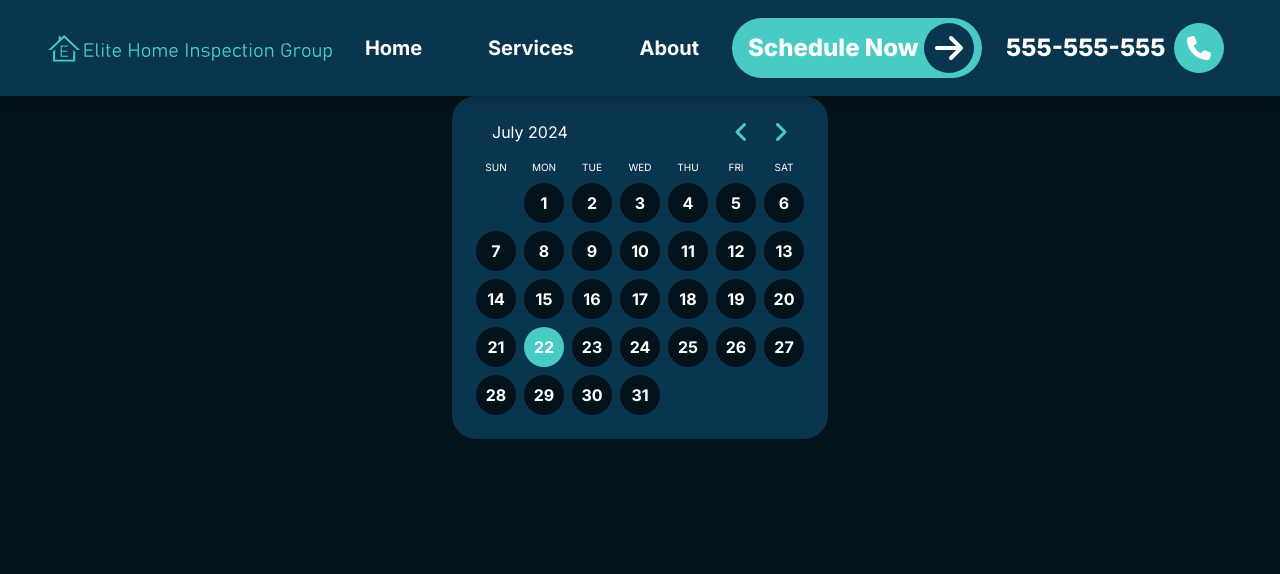
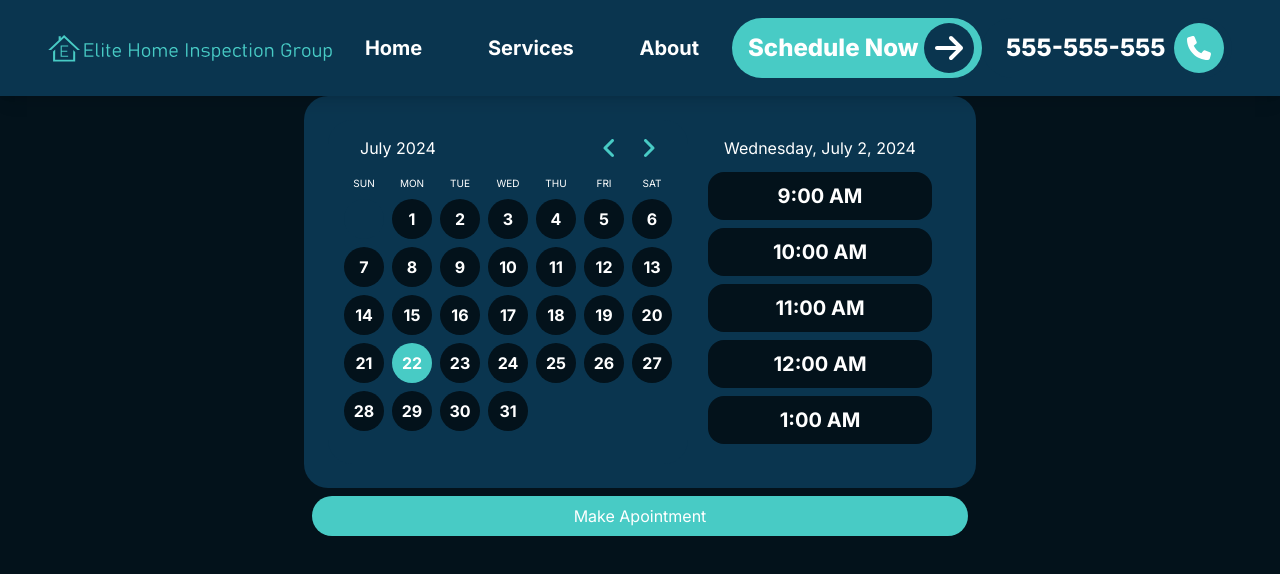
Before and after one commit to brighamdent/elite-inspections, a Next.js app: page /schedule in a window 1280 px wide. Shown: the top 574 px of the page. Built offline with nearby package versions, Linux system fonts and the light colour scheme.

Commit message:
add appointments

```diff
--- a/package.json
+++ b/package.json
@@ -15,13 +15,14 @@
     "@fortawesome/free-solid-svg-icons": "^6.6.0",
     "@fortawesome/react-fontawesome": "^0.2.2",
     "date-fns": "^3.6.0",
+    "mysql2": "^3.11.0",
     "next": "14.2.5",
     "react": "^18",
     "react-dom": "^18"
   },
   "devDependencies": {
-    "@types/node": "^20",
-    "@types/react": "^18",
+    "@types/node": "^20.14.14",
+    "@types/react": "^18.3.3",
     "@types/react-dom": "^18",
     "eslint": "^8",
     "eslint-config-next": "14.2.5",
--- /dev/null
+++ b/src/app/api/appointments.ts
@@ -0,0 +1,38 @@
+import type { NextApiRequest, NextApiResponse } from "next";
+import pool from "../../lib/db";
+
+type Data = {
+  message: string;
+};
+
+export default async function handler(
+  req: NextApiRequest,
+  res: NextApiResponse<Data>,
+) {
+  if (req.method === "POST") {
+    const { formattedDate } = req.body;
+
+    try {
+      // Get a connection from the pool
+      const connection = await pool.getConnection();
+      try {
+        // Insert the appointment into the database
+        await connection.execute("INSERT INTO appointments (date) VALUES (?)", [
+          formattedDate,
+        ]);
+
+        res
+          .status(200)
+          .json({ message: "Appointment scheduled successfully!" });
+      } finally {
+        // Release the connection back to the pool
+        connection.release();
+      }
+    } catch (error) {
+      res.status(500).json({ message: "Failed to schedule appointment." });
+    }
+  } else {
+    res.setHeader("Allow", ["POST"]);
+    res.status(405).end(`Method ${req.method} Not Allowed`);
+  }
+}
--- /dev/null
+++ b/src/app/api/appointments/route.ts
@@ -0,0 +1,36 @@
+// src/app/api/appointments/route.ts
+
+import { NextRequest, NextResponse } from "next/server";
+import pool from "../../../lib/db";
+
+export async function POST(req: NextRequest) {
+  try {
+    const { formattedDate } = await req.json();
+    const connection = await pool.getConnection();
+
+    try {
+      await connection.execute(
+        "INSERT INTO appointments (appointment_time) VALUES (?)",
+        [formattedDate],
+      );
+      connection.release();
+      return NextResponse.json(
+        { message: "Appointment scheduled successfully!" },
+        { status: 200 },
+      );
+    } catch (error) {
+      connection.release();
+      console.error("Database Error:", error);
+      return NextResponse.json(
+        { message: "Failed to schedule appointment." },
+        { status: 500 },
+      );
+    }
+  } catch (error) {
+    console.error("Request Error:", error);
+    return NextResponse.json(
+      { message: "Failed to process request." },
+      { status: 500 },
+    );
+  }
+}
--- /dev/null
+++ b/src/app/api/checkEnv.js
@@ -0,0 +1,6 @@
+// pages/api/checkEnv.js
+
+export default function handler(req, res) {
+  const { DB_HOST, DB_USER, DB_PASSWORD, DB_NAME } = process.env;
+  res.status(200).json({ DB_HOST, DB_USER, DB_PASSWORD, DB_NAME });
+}
--- a/src/components/dateTimeSelector/Calendar.tsx
+++ b/src/components/dateTimeSelector/Calendar.tsx
@@ -1,7 +1,6 @@
-"use client";
 import { faAngleLeft, faAngleRight } from "@fortawesome/free-solid-svg-icons";
 import { FontAwesomeIcon } from "@fortawesome/react-fontawesome";
-import React, { useState } from "react";
+import React, { useEffect, useState } from "react";
 import {
   startOfMonth,
   endOfMonth,
@@ -12,13 +11,13 @@ import {
   format,
 } from "date-fns";
 
-export default function Calendar() {
+export default function Calendar({ setDate }) {
   const [currentDate, setCurrentDate] = useState(new Date());
   const firstDay = getDay(startOfMonth(currentDate));
   const lastDay = getDate(endOfMonth(currentDate));
   const monthFormatted = format(currentDate, "MMMM");
   const currentYear = currentDate.getFullYear();
-  const currentMonthNumber = currentDate.getMonth() + 1; // Note: This returns 0-based month index (0 for January, 1 for February, etc.)
+  const currentMonthNumber = currentDate.getMonth() + 1;
   const currentDay = currentDate.getDate();
   const [selectedDate, setSelectedDate] = useState({
     month: currentMonthNumber,
@@ -47,8 +46,20 @@ export default function Calendar() {
       year: currentYear,
     });
   };
+
+  useEffect(() => {
+    setSelectedDate({
+      month: currentMonthNumber,
+      day: selectedDate.day,
+      year: currentYear,
+    });
+  }, [currentMonthNumber]);
+  useEffect(() => {
+    setDate(selectedDate);
+  }, [selectedDate]);
+
   return (
-    <div className="bg-royalblue rounded-3xl p-6  flex flex-col items-center">
+    <div className="bg-royalblue rounded-3xl p-4  flex flex-col items-center">
       <div className="flex justify-between items-center w-full mb-4 pl-4 pr-4">
         <p className="text-md">
           {monthFormatted} {currentYear}
--- a/src/components/dateTimeSelector/DateTimeSelector.tsx
+++ b/src/components/dateTimeSelector/DateTimeSelector.tsx
@@ -1,10 +1,57 @@
-import React from "react";
+"use client";
+import React, { useEffect, useState } from "react";
 import Calendar from "./Calendar";
+import TimeSelector from "./TimeSelector";
 
 export default function DateTimeSelector() {
+  const [date, setDate] = useState({
+    month: null,
+    day: null,
+    year: null,
+  });
+  const [selectedTime, setSelectedTime] = useState();
+  const [message, setMessage] = useState("");
+  const formattedDate = `${date.year}-${date.month}-${date.day} ${selectedTime}`;
+
+  const handleClick = async (e) => {
+    console.log(formattedDate);
+    e.preventDefault();
+    try {
+      const res = await fetch("/api/appointments", {
+        method: "POST",
+        headers: {
+          "Content-Type": "application/json",
+        },
+        body: JSON.stringify({ formattedDate }),
+      });
+
+      const result = await res.json();
+      if (res.ok) {
+        setMessage(result.message);
+      } else {
+        setMessage("Error scheduling appointment");
+      }
+    } catch (error) {
+      setMessage("Error scheduling appointment");
+    }
+  };
+
   return (
-    <div>
-      <Calendar />
+    <div className="flex flex-col">
+      <div className="flex flex-col md:flex-row bg-royalblue rounded-3xl p-6">
+        <Calendar setDate={setDate} />
+        <TimeSelector
+          selectedTime={selectedTime}
+          setSelectedTime={setSelectedTime}
+        />
+      </div>
+      <button
+        type="button"
+        onClick={handleClick}
+        className="bg-teal rounded-3xl p-2 m-2"
+      >
+        Make Apointment
+      </button>
     </div>
   );
 }
--- a/src/components/dateTimeSelector/TimeSelector.tsx
+++ b/src/components/dateTimeSelector/TimeSelector.tsx
@@ -0,0 +1,23 @@
+import React from "react";
+
+export default function TimeSelector({ selectedTime, setSelectedTime }) {
+  const availableTimes = ["9:00", "10:00", "11:00", "12:00", "1:00"];
+
+  const handleClick = (time: string) => {
+    setSelectedTime(time);
+  };
+  return (
+    <div className="bg-royalblue p-4 flex flex-col items-center">
+      <p className="text-md mb-2">Wednesday, July 2, 2024</p>
+      {availableTimes.map((time, i) => (
+        <button
+          className={` bg-darkblue p-4 w-56 h-12 rounded-2xl flex flex-col items-center justify-center m-1 ${time == selectedTime ? "bg-teal" : ""}`}
+          key={i}
+          onClick={() => handleClick(time)}
+        >
+          <h3 className="font-bold">{time} AM</h3>
+        </button>
+      ))}
+    </div>
+  );
+}
--- /dev/null
+++ b/src/lib/db.ts
@@ -0,0 +1,13 @@
+import mysql from "mysql2/promise";
+
+const pool = mysql.createPool({
+  host: process.env.DB_HOST,
+  user: process.env.DB_USER,
+  password: process.env.DB_PASSWORD,
+  database: process.env.DB_NAME,
+  waitForConnections: true,
+  connectionLimit: 10,
+  queueLimit: 0,
+});
+
+export default pool;
```
Also changed, not shown: src/types.d.ts (added, +9 -0 lines), 2 other files (tests, documents, lock files or other folders).
